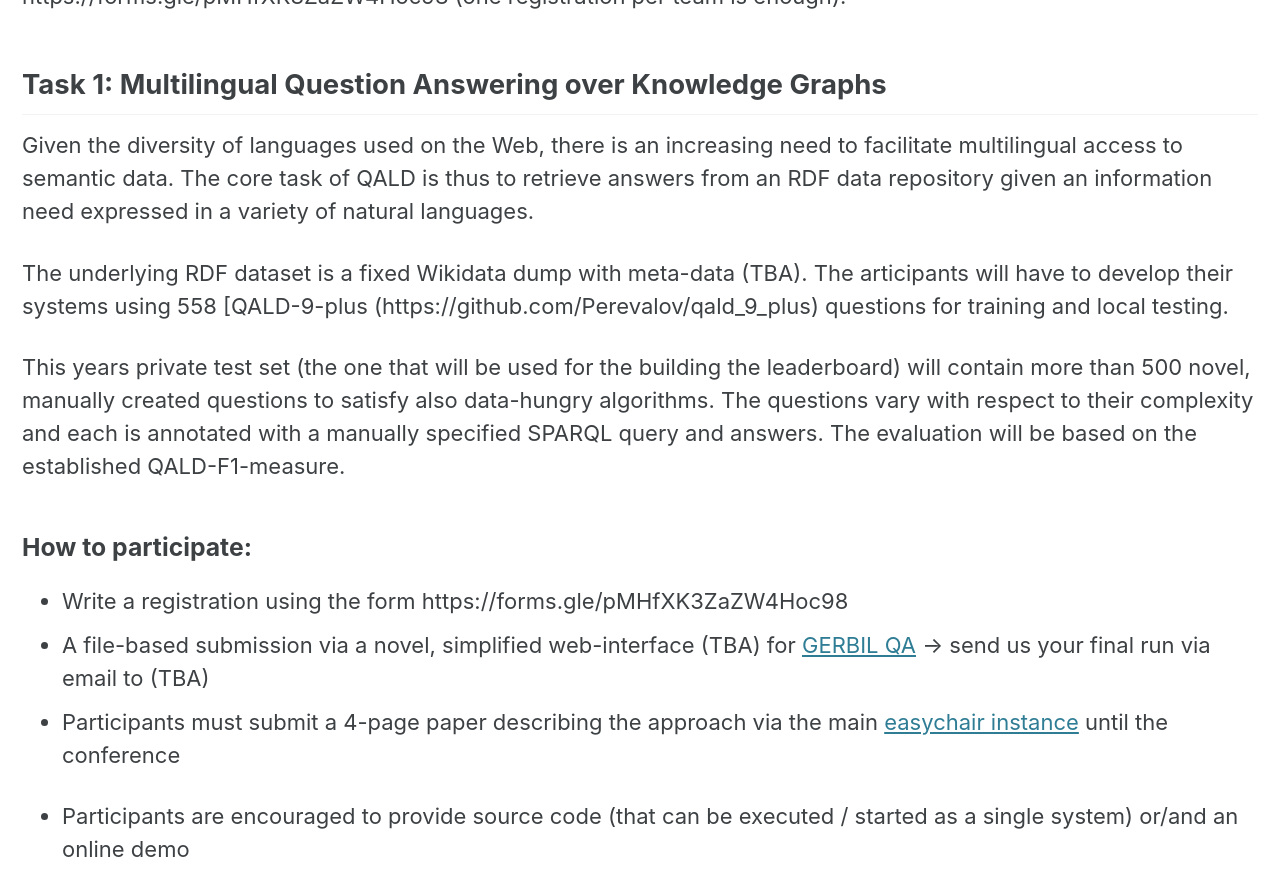
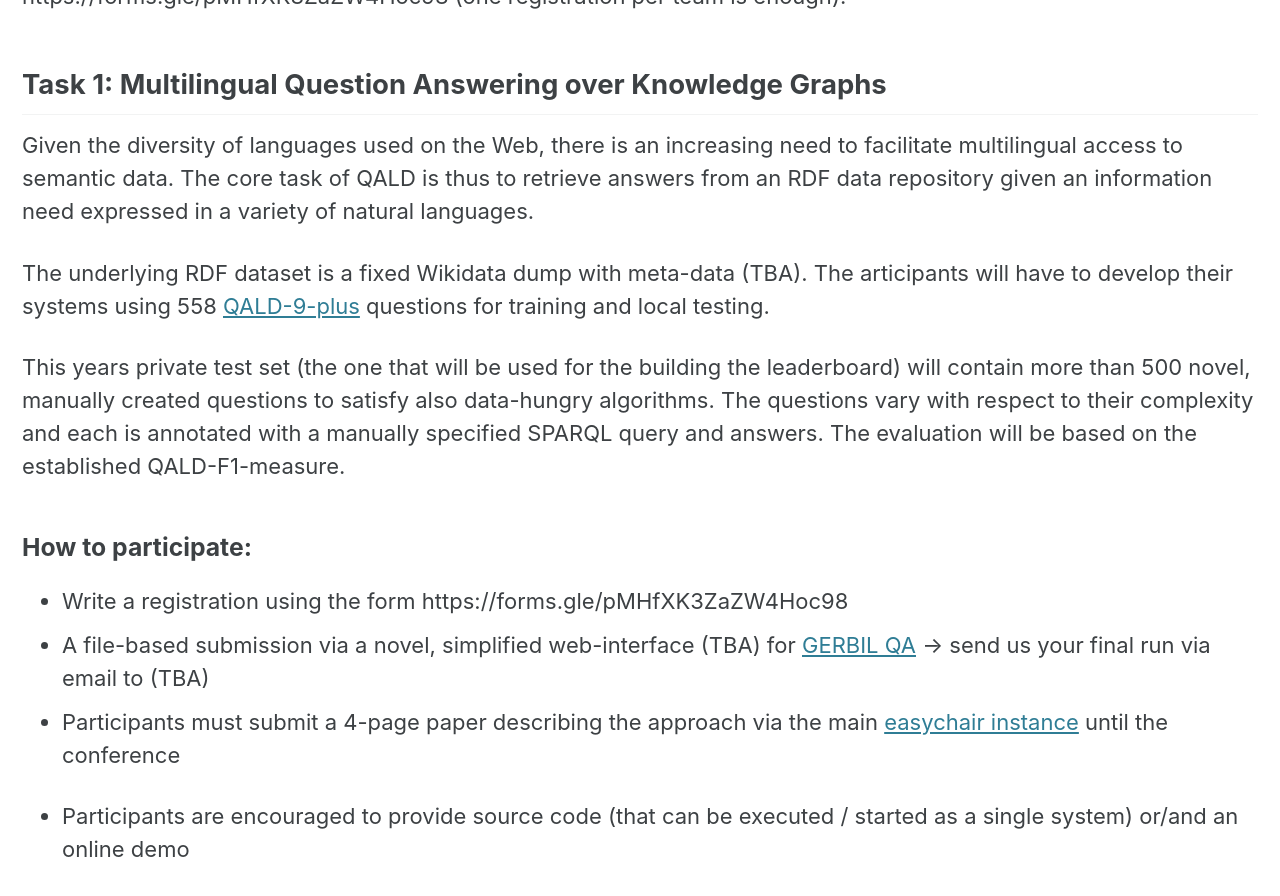
Before and after one commit to semantic-systems/nliwod-workshop, a Jekyll site: the page built from challenge.md, in a window 1280 px wide and 900 px high, scrolled down 858 px. Shown: the top 896 px of the window. Built offline with Jekyll 4.4.1, drawn with Linux system fonts in a browser that asks for light colours; cached includes are drawn as plain includes.

Commit message:
Update challenge.md

```diff
--- a/challenge.md
+++ b/challenge.md
@@ -19,7 +19,7 @@ If you would like to participate in either of the tasks, please register on the
 
 Given the diversity of languages used on the Web, there is an increasing need to facilitate multilingual access to semantic data. The core task of QALD is thus to retrieve answers from an RDF data repository given an information need expressed in a variety of natural languages.
 
-The underlying RDF dataset is a fixed Wikidata dump with meta-data (TBA). The articipants will have to develop their systems using 558 [QALD-9-plus (https://github.com/Perevalov/qald_9_plus) questions for training and local testing.
+The underlying RDF dataset is a fixed Wikidata dump with meta-data (TBA). The articipants will have to develop their systems using 558 [QALD-9-plus](https://github.com/Perevalov/qald_9_plus) questions for training and local testing.
 
 This years private test set (the one that will be used for the building the leaderboard) will contain more than 500 novel, manually created questions to satisfy also data-hungry algorithms. The questions vary with respect to their complexity and each is annotated with a manually specified SPARQL query and answers. The evaluation will be based on the established QALD-F1-measure.
 
```
